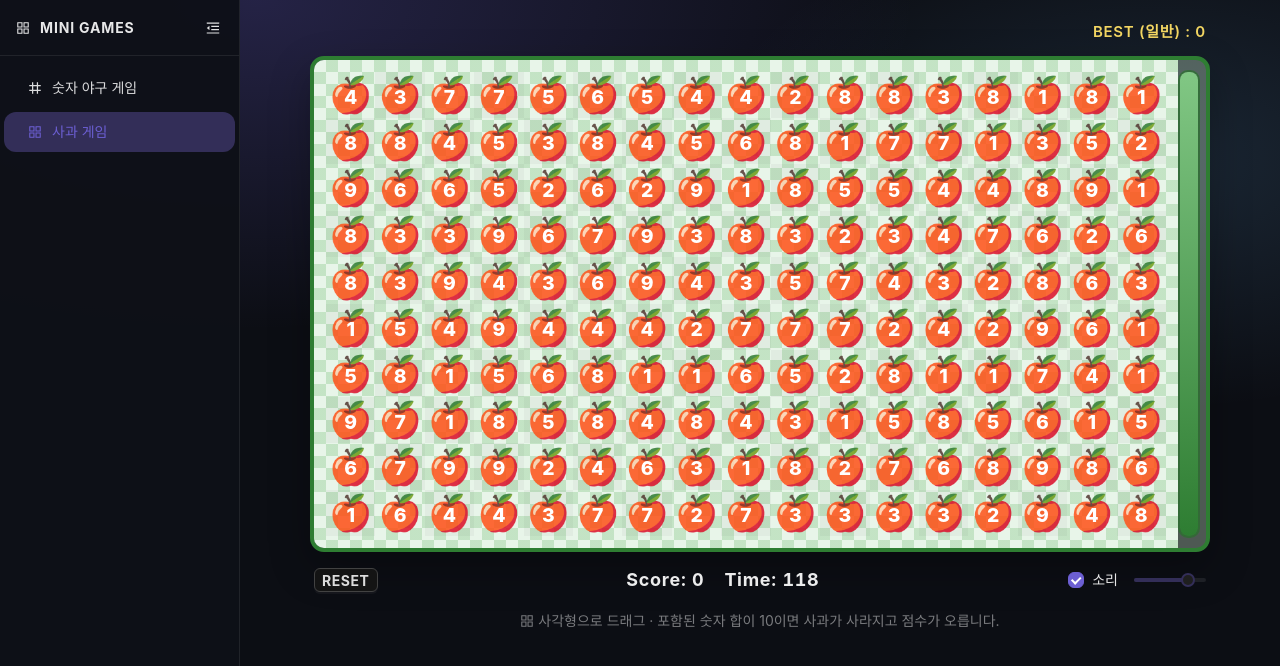
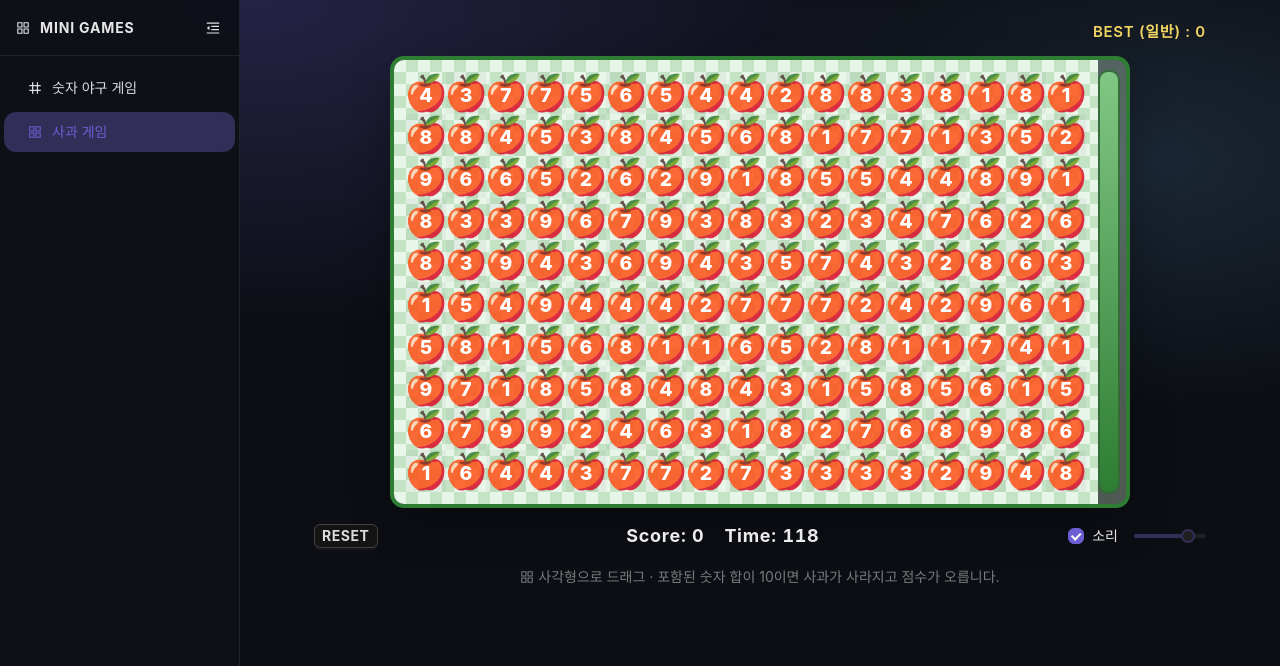
Before and after one commit to cookiesound/baseball, a React (Vite) app: page /apple in a window 1280 px wide. Both pictures are taken after a click on the button "Play". Shown: the top 666 px of the page. Built offline with nearby package versions, Linux system fonts and the light colour scheme.

Commit message:
fix: 사과게임 - 고정크기로 변경

```diff
--- a/src/games/appleGame/components/AppleBoard/AppleBoard.scss
+++ b/src/games/appleGame/components/AppleBoard/AppleBoard.scss
@@ -1,15 +1,22 @@
+/* 보드·프레임 고정 크기 (뷰포트에 따라 늘어나지 않음) */
+$apple-frame-width: 740px;
+$apple-board-inner-height: 420px;
+
 .apple-game-frame {
   display: flex;
   flex-direction: row;
   align-items: stretch;
-  width: 100%;
-  max-width: min(92vw, 900px);
+  box-sizing: border-box;
+  width: $apple-frame-width;
+  max-width: $apple-frame-width;
+  min-width: $apple-frame-width;
   margin: 0 auto;
   border: 4px solid #2e7d32;
   border-radius: 14px;
   background: rgba(200, 230, 201, 0.35);
   box-shadow: 0 16px 40px rgba(0, 0, 0, 0.28);
   overflow: hidden;
+  flex-shrink: 0;
 }
 
 .apple-game-board {
@@ -19,8 +26,11 @@
   display: grid;
   grid-template-columns: repeat(17, 1fr);
   grid-template-rows: repeat(10, 1fr);
+  box-sizing: border-box;
   padding: 12px;
-  min-height: min(52vh, 420px);
+  height: calc(#{$apple-board-inner-height} + 24px);
+  min-height: calc(#{$apple-board-inner-height} + 24px);
+  max-height: calc(#{$apple-board-inner-height} + 24px);
   background-color: #e8f5e9;
   background-image:
     linear-gradient(45deg, rgba(165, 214, 167, 0.55) 25%, transparent 25%),
@@ -68,9 +78,13 @@
 
 .apple-game-frame--stack {
   flex-direction: column;
-  max-width: 100%;
+  width: $apple-frame-width;
+  max-width: $apple-frame-width;
+  min-width: $apple-frame-width;
 }
 
 .apple-game-frame--stack .apple-game-board {
-  min-height: 280px;
+  height: calc(#{$apple-board-inner-height} + 24px);
+  min-height: calc(#{$apple-board-inner-height} + 24px);
+  max-height: calc(#{$apple-board-inner-height} + 24px);
 }
--- a/src/games/appleGame/components/AppleCell/AppleCell.scss
+++ b/src/games/appleGame/components/AppleCell/AppleCell.scss
@@ -32,9 +32,11 @@
     display: flex;
     align-items: center;
     justify-content: center;
-    width: min(94%, 58px);
+    /* 가로 간격 줄이기: 셀 대비 과일 박스를 조금 더 크게 + 가로로 살짝 겹쳐 보이게 */
+    width: min(99%, 64px);
+    margin-inline: -3px;
     aspect-ratio: 1;
-    max-height: 94%;
+    max-height: 96%;
     padding: 0;
     background: none;
     border: none;
--- a/src/games/appleGame/components/TimerBar/TimerBar.scss
+++ b/src/games/appleGame/components/TimerBar/TimerBar.scss
@@ -1,14 +1,17 @@
 .timer-bar {
   width: 28px;
   flex-shrink: 0;
+  align-self: stretch;
   display: flex;
   flex-direction: column;
   align-items: stretch;
   padding: 10px 6px 10px 0;
+  min-height: calc(420px + 24px);
 
   &__track {
     flex: 1;
     width: 100%;
+    min-height: 0;
     border-radius: 10px;
     background: rgba(0, 0, 0, 0.2);
     border: 2px solid rgba(46, 125, 50, 0.65);
@@ -16,7 +19,6 @@
     display: flex;
     flex-direction: column;
     justify-content: flex-end;
-    min-height: 120px;
   }
 
   &__fill {
@@ -40,6 +42,7 @@
 
 .apple-game-frame--stack .timer-bar {
   width: 100%;
+  min-height: unset;
   flex-direction: row;
   align-items: center;
   padding: 0 12px 10px;
--- a/src/pages/AppleGamePage/AppleGamePage.scss
+++ b/src/pages/AppleGamePage/AppleGamePage.scss
@@ -120,14 +120,19 @@
     align-items: center;
     gap: 0;
     width: 100%;
+    max-width: 100%;
     isolation: isolate;
+    overflow-x: auto;
+    overflow-y: visible;
   }
 
   &__play-head {
-    max-width: min(92vw, 900px);
+    width: 900px;
+    max-width: 900px;
+    min-width: 900px;
+    box-sizing: border-box;
     margin: 0 auto 12px;
     padding-right: 4px;
-    width: 100%;
   }
 
   &__best-head {
@@ -141,11 +146,12 @@
     display: flex;
     align-items: center;
     gap: 10px;
-    width: 100%;
-    max-width: min(92vw, 900px);
+    width: 900px;
+    max-width: 900px;
+    min-width: 900px;
+    box-sizing: border-box;
     margin: 14px auto 0;
     padding: 0 4px;
-    box-sizing: border-box;
   }
 
   &__reset-game {
@@ -167,7 +173,7 @@
     align-items: center;
     gap: 8px;
     margin-left: auto;
-    max-width: min(42vw, 200px);
+    max-width: 200px;
   }
 
   &__sound-check {
@@ -197,7 +203,10 @@
   }
 
   &__hint {
-    max-width: min(92vw, 720px);
+    width: 900px;
+    max-width: 900px;
+    min-width: 900px;
+    box-sizing: border-box;
     margin: 16px auto 0;
     text-align: center;
     padding: 0 8px;
```
